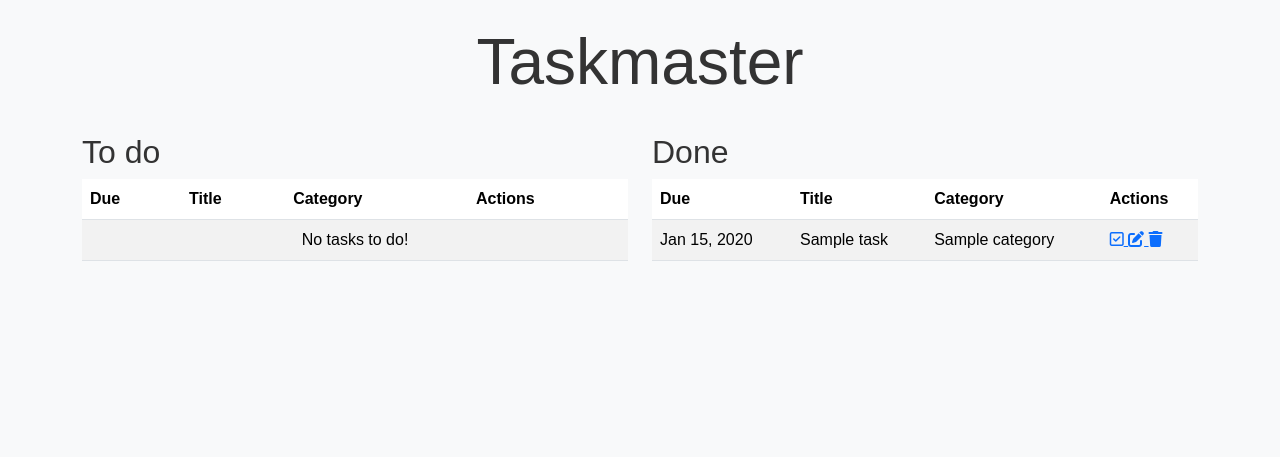
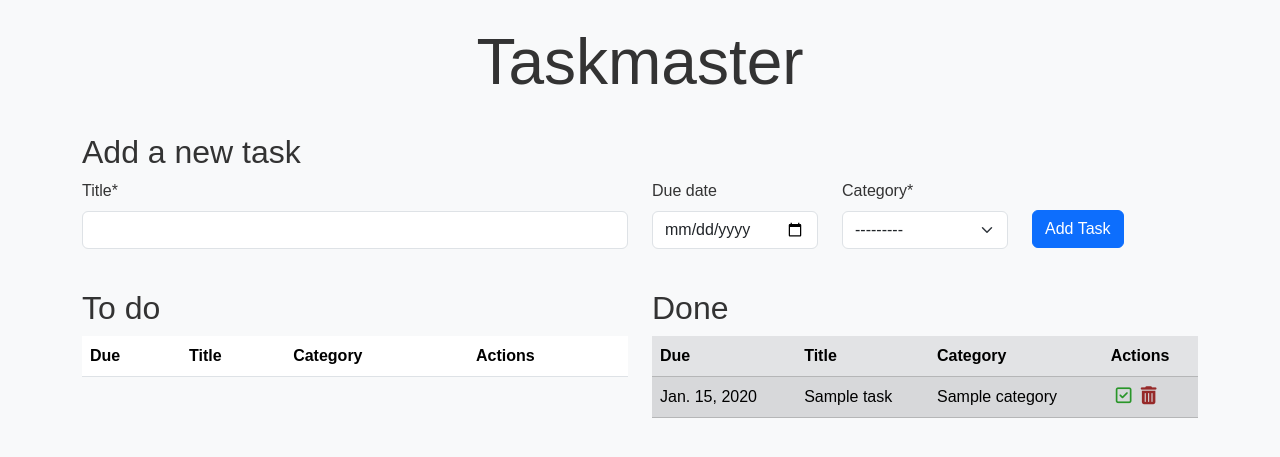
Before and after one commit to dublino8576/taskmaster, a Django app: page / in a window 1280 px wide. Shown: the top 457 px of the page. Run offline with Django 5.2, Linux system fonts and the light colour scheme; tables that the repository leaves empty hold one stand-in row (values such as "Sample post"); lists and menus that the app fills with data are empty; some libraries are stand-ins or nearby versions; some web fonts are replaced.

Commit message:
Add forms

```diff
--- a/taskmaster/settings.py
+++ b/taskmaster/settings.py
@@ -45,8 +45,14 @@ INSTALLED_APPS = [
     'django.contrib.sessions',
     'django.contrib.messages',
     'django.contrib.staticfiles',
+    'crispy_forms',
+    'crispy_bootstrap5',
     'tasks',
 ]
+
+# Crispy Forms Configuration
+CRISPY_ALLOWED_TEMPLATE_PACKS = "bootstrap5"
+CRISPY_TEMPLATE_PACK = "bootstrap5"
 
 MIDDLEWARE = [
     'django.middleware.security.SecurityMiddleware',
--- /dev/null
+++ b/tasks/forms.py
@@ -0,0 +1,10 @@
+from django import forms
+from .models import Task
+
+class TaskForm(forms.ModelForm):
+    class Meta:
+        model = Task
+        fields = ['title', 'due_date', 'category']
+        widgets = {
+            'due_date': forms.DateInput(attrs={'type': 'date'})
+        }
--- a/tasks/templates/tasks/index.html
+++ b/tasks/templates/tasks/index.html
@@ -1,7 +1,5 @@
-{% load static %}
-
+{% load static %} {% load crispy_forms_tags %}
 <!doctype html>
-
 <html lang="en">
   <head>
     <meta charset="UTF-8" />
@@ -23,16 +21,7 @@
       referrerpolicy="no-referrer"
     />
     <!-- custom styles -->
-    {% comment %} {# Loads the static files template tag to enable the {% static
-    %} template tag. This allows referencing static files (CSS, JavaScript,
-    images) with the correct URL path. The {% static 'css/style.css' %} tag
-    resolves to the actual file location in the STATIC_ROOT or STATIC_URL
-    directory as configured in Django settings. The correct static path assumes
-    the file structure: - project_root/ - static/ - css/ - style.css Ensure
-    STATIC_URL is defined in settings.py (typically '/static/') and that {% load
-    static %} appears before any {% static %} calls in the template. #}
-    {%endcomment %}
-    <link rel="stylesheet" href="{% static 'css/style.css' %}" />
+    <link href="{% static 'css/style.css' %}" rel="stylesheet" />
   </head>
 
   <body>
@@ -42,12 +31,38 @@
           <h1 class="display-3 text-center">Taskmaster</h1>
         </div>
       </div>
-
-      <!-- Columns for to-do and done go here -->
-      <div class="row mt-4">
-        <!-- To do column -->
-        <div class="col-md-6">
+      <div class="row">
+        <div class="col-12 mt-4">
+          <h2>Add a new task</h2>
+          <form method="post" action="{% url 'tasks:task_list' %}">
+            {% csrf_token %}
+            <div class="row">
+              <div class="col-lg-6">{{ form.title|as_crispy_field }}</div>
+              <div class="col-sm-4 col-lg-2">
+                {{ form.due_date|as_crispy_field }}
+              </div>
+              <div class="col-sm-4 col-lg-2">
+                {{ form.category|as_crispy_field }}
+              </div>
+              <div class="col-sm-4 col-lg-2">
+                <button
+                  id="add-task-btn"
+                  type="submit"
+                  class="btn btn-primary mb-3"
+                >
+                  Add Task
+                </button>
+              </div>
+            </div>
+          </form>
+        </div>
+      </div>
+      <div class="row">
+        <div class="col-12 col-md-6 mt-4">
           <h2>To do</h2>
+          <!-- a striped bootstrap table displaying the Due date, title,
+                 category and actions for of each task in the to_do_tasks object
+                 using the Django template language -->
           <table class="table table-striped">
             <thead>
               <tr>
@@ -58,44 +73,38 @@
               </tr>
             </thead>
             <tbody>
-              {% for task in todo_tasks %}
+              {% for task in to_do_tasks %}
               <tr>
-                <td>{{ task.due_date|date:"M d, Y"|default:"No due date" }}</td>
+                <td>{{ task.due_date }}</td>
                 <td>{{ task.title }}</td>
-                <td>{{ task.category.name }}</td>
+                <td>{{ task.category }}</td>
                 <td>
                   <a
                     href="#"
-                    class="action-link action-toggle"
-                    title="Mark as complete"
-                  >
-                    <i class="fa-regular fa-square"></i>
-                  </a>
-                  <a href="#" class="action-link action-edit" title="Edit task">
-                    <i class="fa-solid fa-pen-to-square"></i>
-                  </a>
+                    class="checkbox-btn"
+                    aria-label="Mark as done"
+                    title="Mark as done"
+                    ><i class="fa-regular fa-square action-icon"></i
+                  ></a>
                   <a
                     href="#"
-                    class="action-link action-delete"
+                    class="delete-btn"
+                    aria-label="Delete task"
                     title="Delete task"
-                  >
-                    <i class="fa-solid fa-trash"></i>
-                  </a>
+                    ><i class="fa-solid fa-trash-can action-icon"></i
+                  ></a>
                 </td>
-              </tr>
-              {% empty %}
-              <tr>
-                <td colspan="4" class="text-center">No tasks to do!</td>
               </tr>
               {% endfor %}
             </tbody>
           </table>
         </div>
-
-        <!-- Done column -->
-        <div class="col-md-6">
+        <div class="col-12 col-lg-6 mt-4">
           <h2>Done</h2>
-          <table class="table table-striped">
+          <!-- a grey striped bootstrap table displaying the Due date, title,
+                    category and actions for each task in the done_tasks object
+                    using jinja templating language -->
+          <table class="table table-striped table-secondary">
             <thead>
               <tr>
                 <th>Due</th>
@@ -107,32 +116,25 @@
             <tbody>
               {% for task in done_tasks %}
               <tr>
-                <td>{{ task.due_date|date:"M d, Y"|default:"No due date" }}</td>
+                <td>{{ task.due_date }}</td>
                 <td>{{ task.title }}</td>
-                <td>{{ task.category.name }}</td>
+                <td>{{ task.category }}</td>
                 <td>
                   <a
                     href="#"
-                    class="action-link action-toggle"
-                    title="Mark as incomplete"
-                  >
-                    <i class="fa-regular fa-square-check"></i>
-                  </a>
-                  <a href="#" class="action-link action-edit" title="Edit task">
-                    <i class="fa-solid fa-pen-to-square"></i>
-                  </a>
+                    class="checkbox-btn"
+                    aria-label="Mark as not done"
+                    title="Mark as not done"
+                    ><i class="fa-regular fa-square-check action-icon"></i
+                  ></a>
                   <a
                     href="#"
-                    class="action-link action-delete"
+                    class="delete-btn"
+                    aria-label="Delete task"
                     title="Delete task"
-                  >
-                    <i class="fa-solid fa-trash"></i>
-                  </a>
+                    ><i class="fa-solid fa-trash-can action-icon"></i
+                  ></a>
                 </td>
-              </tr>
-              {% empty %}
-              <tr>
-                <td colspan="4" class="text-center">No completed tasks!</td>
               </tr>
               {% endfor %}
             </tbody>
--- a/tasks/views.py
+++ b/tasks/views.py
@@ -1,22 +1,23 @@
-from django.shortcuts import render
-from django.http import HttpResponse
+from django.shortcuts import render, redirect
 from .models import Task
-
+from .forms import TaskForm
 # Create your views here.
 def task_list(request):
     #this view will display 2 tables, To do and Done, with tasks sorted by due date, with the most recent tasks at the top.
     todo_tasks = Task.objects.filter(completed=False).order_by('due_date')
     done_tasks = Task.objects.filter(completed=True).order_by('due_date')
-    return render(request, 'tasks/index.html', {'todo_tasks': todo_tasks, 'done_tasks': done_tasks})
+    if request.method == 'POST':
+        form = TaskForm(request.POST)
+        if form.is_valid():
+            form.save()
+            return redirect('home')
+    else:
+        form = TaskForm()
 
+    context = {
+        'to_do_tasks': todo_tasks,
+        'done_tasks': done_tasks,
+        'form': form,
+    }
 
-def todo_tasks(request):
-    """View for displaying incomplete tasks (to do)"""
-    tasks = Task.objects.filter(completed=False).order_by('due_date')
-    return render(request, 'tasks/todo.html', {'tasks': tasks})
-
-
-def done_tasks(request):
-    """View for displaying completed tasks (done)"""
-    tasks = Task.objects.filter(completed=True).order_by('due_date')
-    return render(request, 'tasks/done.html', {'tasks': tasks})
+    return render(request, 'tasks/index.html', context)
```
